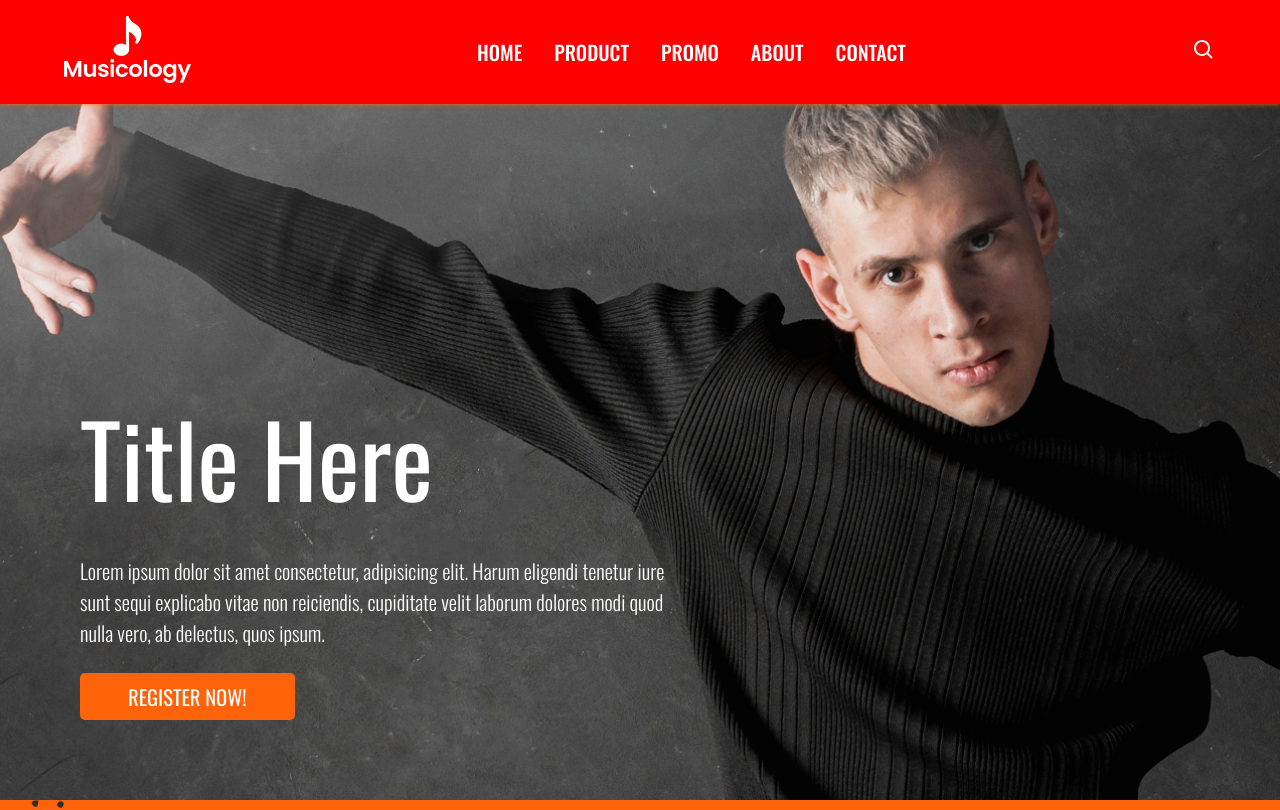
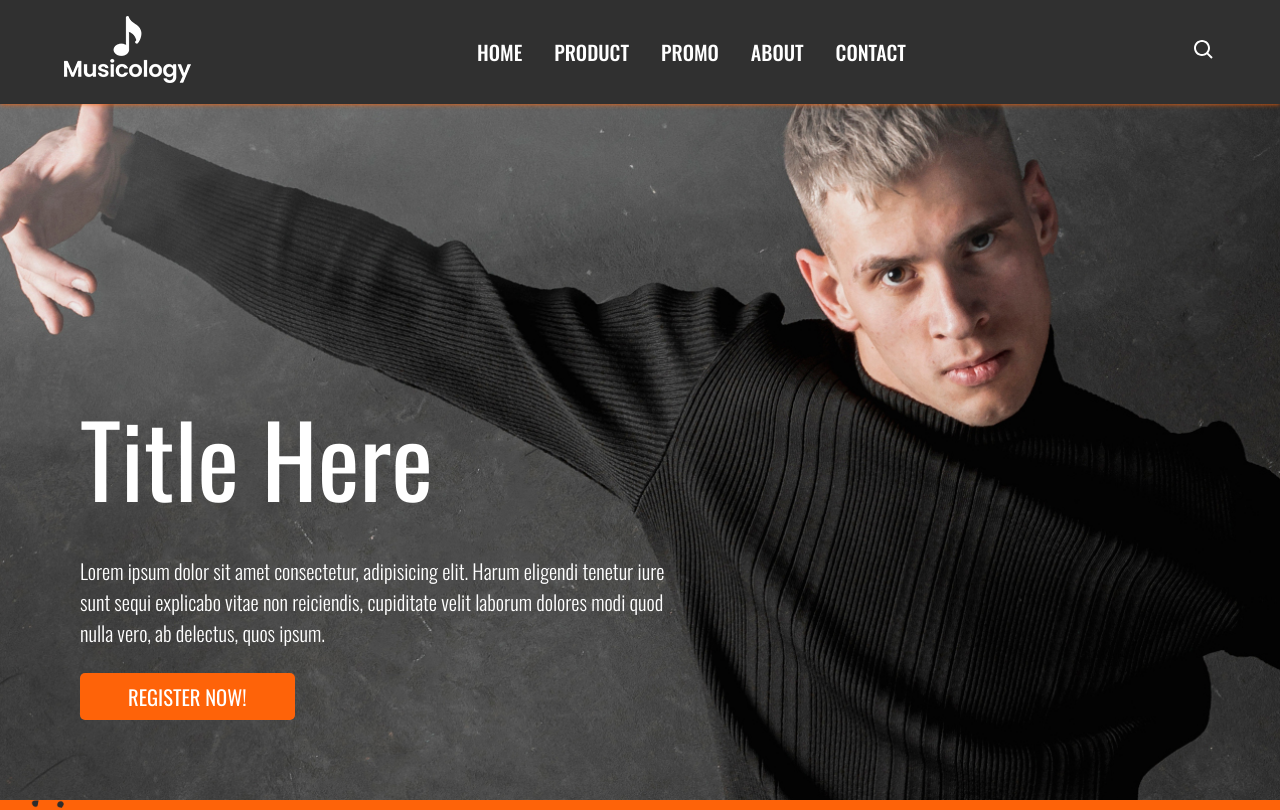
Before and after one commit to carldev-hash/project-cc106, a plain HTML site: page index.html in a window 1280 px wide. Shown: the top 810 px of the page. Drawn offline with nearby package versions, Linux system fonts and the light colour scheme.

Commit message:
Go back the header color

```diff
--- a/styledit2c.css
+++ b/styledit2c.css
@@ -29,7 +29,7 @@ header {
     display: flex;
     position: fixed;
     left: 0; top:0; right: 0;
-    background: red;
+    background: #303030;
     align-items: center;
     justify-content: space-between;
     padding: 1rem 5%;
```
